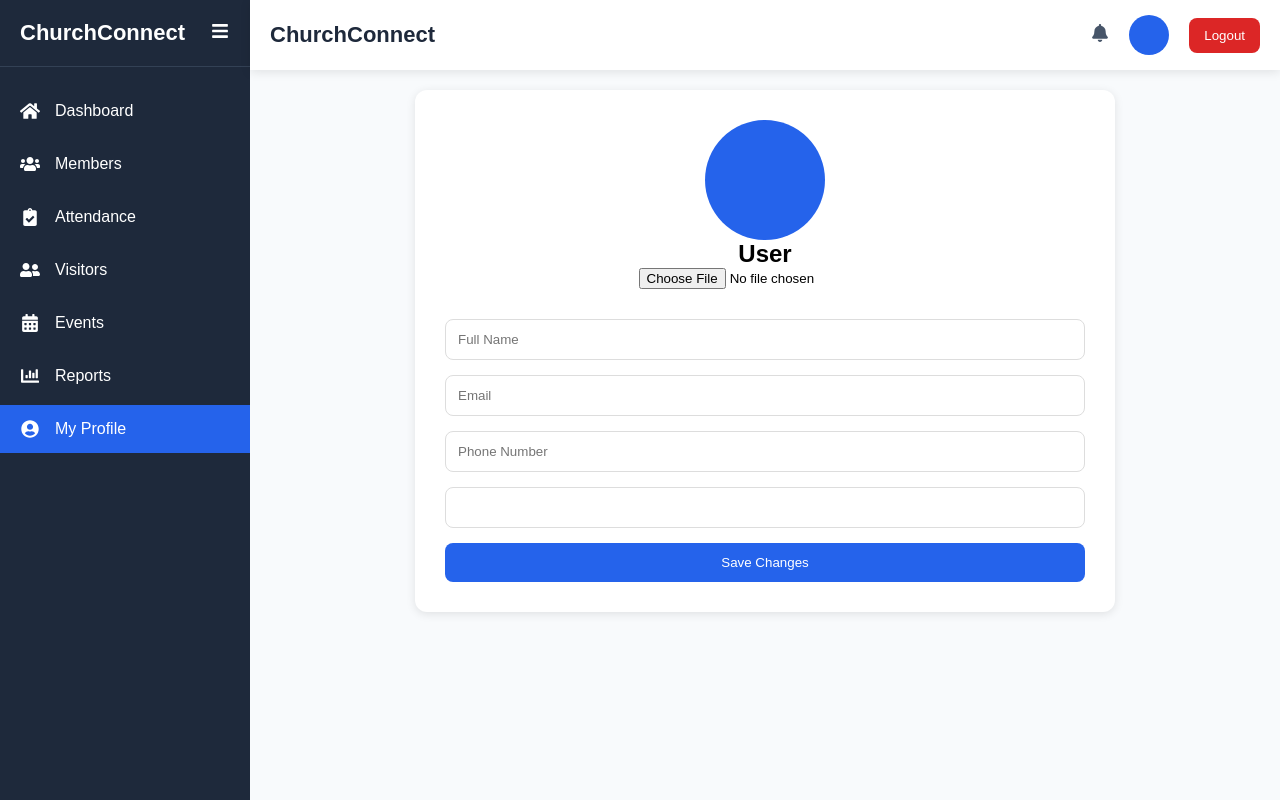
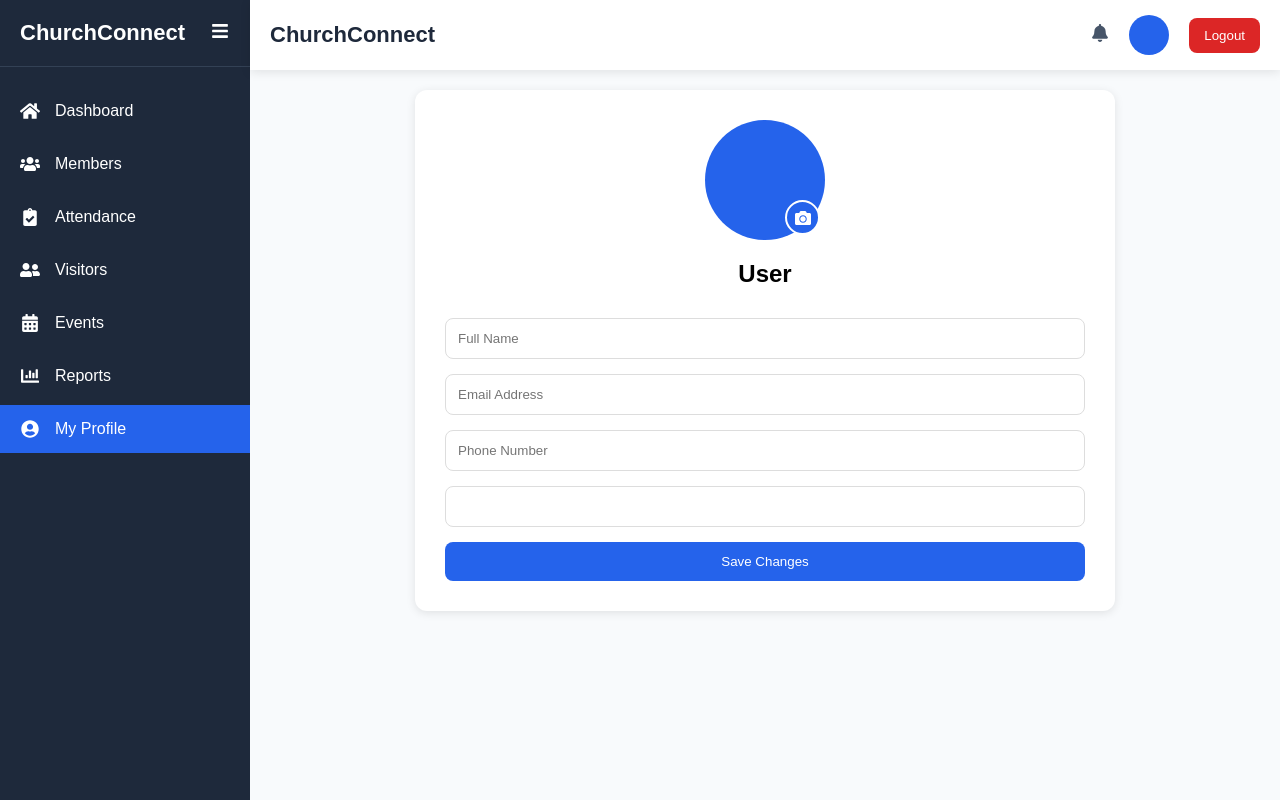
Before and after one commit to MphoJr/Church-Connect, a React (Vite) app in the folder client/: page /profile in a window 1280 px wide. Built offline with nearby package versions, Linux system fonts and the light colour scheme; no server answers; sample sign-in values are in the browser's storage.

Commit message:
feat: enhance profile page; add profile card styling, image upload functionality, and improve user feedback on errors

```diff
--- a/client/src/App.css
+++ b/client/src/App.css
@@ -750,3 +750,115 @@
 
   margin: auto;
 }
+.profile-container {
+  padding: 20px;
+}
+
+.profile-card {
+  max-width: 700px;
+  margin: auto;
+  background: white;
+  padding: 30px;
+  border-radius: 12px;
+  box-shadow: 0 2px 10px rgba(0, 0, 0, 0.1);
+}
+
+.profile-header {
+  text-align: center;
+  margin-bottom: 30px;
+}
+
+.profile-avatar {
+  width: 120px;
+  height: 120px;
+  border-radius: 50%;
+  object-fit: cover;
+
+  background: #2563eb;
+  color: white;
+
+  display: flex;
+  justify-content: center;
+  align-items: center;
+
+  font-size: 42px;
+  font-weight: bold;
+
+  margin: 0 auto 20px;
+}
+
+.profile-form {
+  display: flex;
+  flex-direction: column;
+  gap: 15px;
+}
+
+.profile-form input {
+  padding: 12px;
+  border: 1px solid #ddd;
+  border-radius: 8px;
+}
+
+.profile-form button {
+  background: #2563eb;
+  color: white;
+  border: none;
+  padding: 12px;
+  border-radius: 8px;
+  cursor: pointer;
+}
+
+.profile-form button:hover {
+  background: #1d4ed8;
+}
+.avatar-wrapper {
+  position: relative;
+  width: 120px;
+  margin: 0 auto 20px;
+}
+
+.profile-avatar {
+  width: 120px;
+  height: 120px;
+  border-radius: 50%;
+  object-fit: cover;
+
+  background: #2563eb;
+  color: white;
+
+  display: flex;
+  justify-content: center;
+  align-items: center;
+
+  font-size: 40px;
+  font-weight: bold;
+}
+
+.avatar-edit-btn {
+  position: absolute;
+  bottom: 5px;
+  right: 5px;
+
+  width: 35px;
+  height: 35px;
+
+  border-radius: 50%;
+
+  background: #2563eb;
+  color: white;
+
+  display: flex;
+  align-items: center;
+  justify-content: center;
+
+  cursor: pointer;
+
+  border: 2px solid white;
+
+  transition: 0.3s;
+}
+
+.avatar-edit-btn:hover {
+  background: #1d4ed8;
+  transform: scale(1.1);
+}
--- a/client/src/pages/Profile.jsx
+++ b/client/src/pages/Profile.jsx
@@ -1,5 +1,8 @@
 import { useEffect, useState } from "react";
+import { FaCamera } from "react-icons/fa";
+
 import AdminLayout from "../layouts/AdminLayout";
+
 import { getProfile, updateProfile } from "../services/userService";
 
 function Profile() {
@@ -26,7 +29,7 @@ function Profile() {
       setFormData(response.data);
     } catch (error) {
       console.error(error);
-      alert("Failed to load profile.");
+      alert("Failed to load profile");
     }
   };
 
@@ -61,12 +64,10 @@ function Profile() {
 
       const result = await response.json();
 
-      console.log("Cloudinary Response:", result);
+      console.log(result);
 
       if (!response.ok) {
         alert(result?.error?.message || "Image upload failed");
-
-        setLoading(false);
         return;
       }
 
@@ -79,7 +80,7 @@ function Profile() {
     } catch (error) {
       console.error(error);
 
-      alert("Something went wrong while uploading.");
+      alert("Failed to upload image");
     } finally {
       setLoading(false);
     }
@@ -99,7 +100,7 @@ function Profile() {
     } catch (error) {
       console.error(error);
 
-      alert("Failed to update profile.");
+      alert("Failed to update profile");
     }
   };
 
@@ -108,6 +109,7 @@ function Profile() {
       <div className="profile-container">
         <div className="profile-card">
           <div className="profile-header">
+            <div className="avatar-wrapper">
               {formData.profileImage ? (
                 <img
                   src={formData.profileImage}
@@ -120,11 +122,22 @@ function Profile() {
                 </div>
               )}
 
+              <label htmlFor="profileUpload" className="avatar-edit-btn">
+                <FaCamera />
+              </label>
+
+              <input
+                id="profileUpload"
+                type="file"
+                accept="image/*"
+                onChange={handleImageUpload}
+                hidden
+              />
+            </div>
+
             <h2>{formData.fullName || "User"}</h2>
 
             <p>{formData.role}</p>
-
-            <input type="file" accept="image/*" onChange={handleImageUpload} />
 
             {loading && <p>Uploading image...</p>}
           </div>
@@ -141,7 +154,7 @@ function Profile() {
             <input
               type="email"
               name="email"
-              placeholder="Email"
+              placeholder="Email Address"
               value={formData.email}
               onChange={handleChange}
             />
```
Lines whose indentation alone changed are shown as unchanged.
